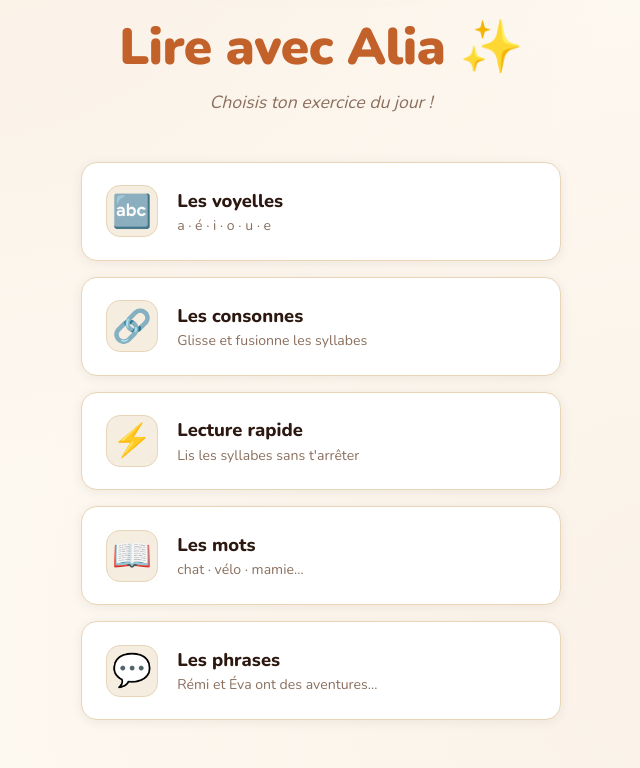
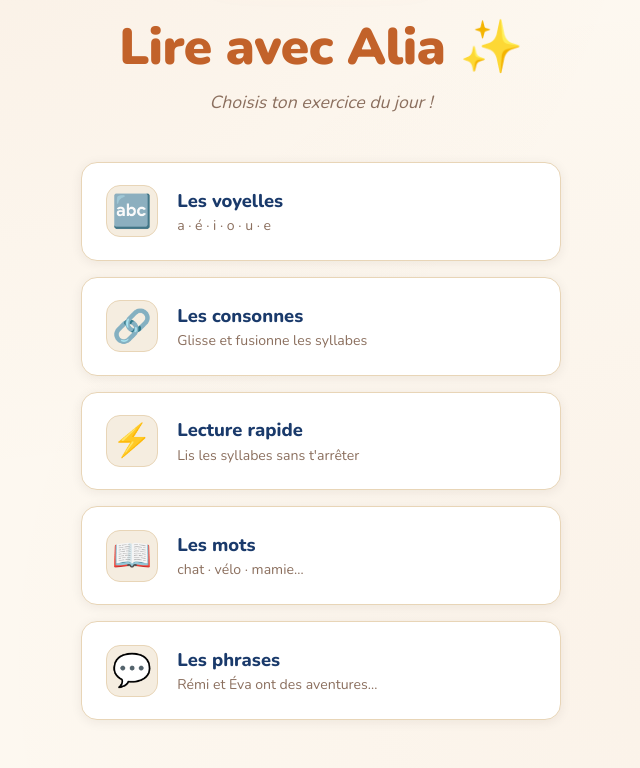
Before and after one commit to miglenaangel-glitch/lire-avec-alia, a Flask app: page /child/ in a window 1280 px wide. Shown: the part 302-1070 px from the top of the page, without its empty margins (319-959 px from the left). Run offline with Flask 2, Linux system fonts and the light colour scheme; data comes from the database, SQL or seed files in the repository; some libraries are stand-ins or nearby versions.

Commit message:
Level names in dark blue

```diff
--- a/static/css/child.css
+++ b/static/css/child.css
@@ -140,7 +140,7 @@ body {
 .level-name {
   font-size: 1.15rem;
   font-weight: 800;
-  color: var(--text);
+  color: var(--consonant);
 }
 
 .level-desc {
```
